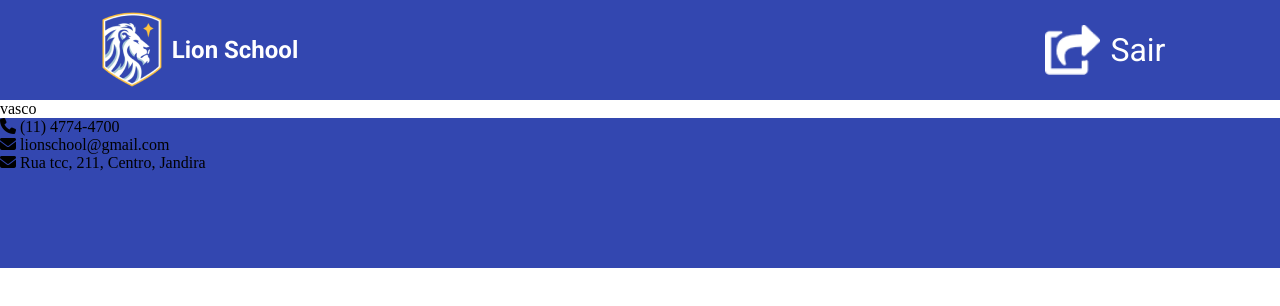
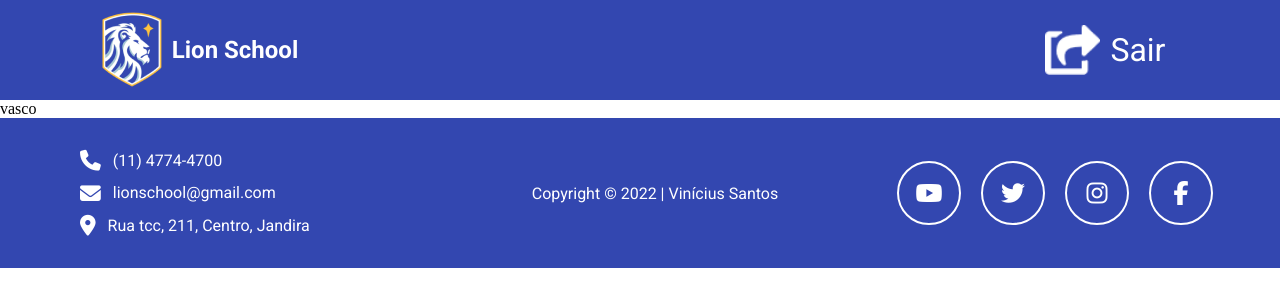
Before and after one commit to vini00784/project-back-and-front, a plain HTML site: page index.html in a window 1280 px wide. Drawn offline with Linux system fonts and the light colour scheme.

Commit message:
footer finalizado

```diff
--- a/assets/css/footer.css
+++ b/assets/css/footer.css
@@ -2,4 +2,71 @@ footer {
     display: flex;
     height: 150px;
     background-color: var(--background-header-and-footer);
+    align-items: center;
+    justify-content: space-between;
 }
+
+.contact {
+    display: flex;
+    flex-direction: column;
+    margin-left: 80px;
+    font-family: 'Roboto', sans-serif;
+    align-items: flex-start;
+    justify-content: space-between;
+    /* background-color: grey; */
+    height: auto;
+    width: 300px;
+    font-size: 1rem;
+    color: #FFFFFF;
+    gap: 12px 0px;
+}
+.contact i {
+    font-size: 1.3rem;
+}
+
+.phone, .email, .localization {
+    height: auto;
+    width: 100%;
+    display: flex;
+    align-items: center;
+    gap: 12px;
+}
+
+
+.copyright {
+    display: flex;
+    align-items: center;
+    justify-content: center;
+    font-family: 'Roboto', sans-serif;
+    color: #FFFFFF;
+}
+
+.icons-container {
+    display: flex;
+    height: auto;
+    width: 250px;
+    margin-right: 100px;
+    align-items: center;
+    justify-content: center;
+}
+.icons-container ul {
+    display: flex;
+    gap: 20px;
+}
+.icons-container li {
+    display: flex;
+    align-items: center;
+    justify-content: center;
+    height: 50px;
+    width: 50px;
+    padding: 30px;
+    border: solid 2px #FFFFFF;
+    border-radius: 50%;
+    transition: ease 0.7s;
+}
+.icons-container li:hover {
+    transform: scale(1.15);
+}
+.icons-container i {
+    font-size: 1.5rem;
+}
--- a/index.html
+++ b/index.html
@@ -49,17 +49,43 @@
             </div>
 
             <div class="localization">
-                <i class="fa-solid fa-envelope"></i>
-                <span>Rua tcc, 211,  Centro, Jandira</span>
+                <i class="fa-solid fa-location-dot"></i>
+                <span class="address">Rua tcc, 211,  Centro, Jandira</span>
             </div>
         </div>
 
         <div class="copyright">
-
+            <div class="copyright-text-container">
+                <span class="copyright-text">Copyright © 2022 | Vinícius Santos</span>
+            </div>
         </div>
 
         <div class="icons-container">
+            <ul>
+                <li>
+                    <a href="#">
+                        <i class="fa-brands fa-youtube"></i>
+                    </a>
+                </li>
 
+                <li>
+                    <a href="#">
+                        <i class="fa-brands fa-twitter"></i>
+                    </a>
+                </li>
+
+                <li>
+                    <a href="#">
+                        <i class="fa-brands fa-instagram"></i>
+                    </a>
+                </li>
+
+                <li>
+                    <a href="#">
+                        <i class="fa-brands fa-facebook-f"></i>
+                    </a>
+                </li>
+            </ul>
         </div>
     </footer>
 </body>
```
